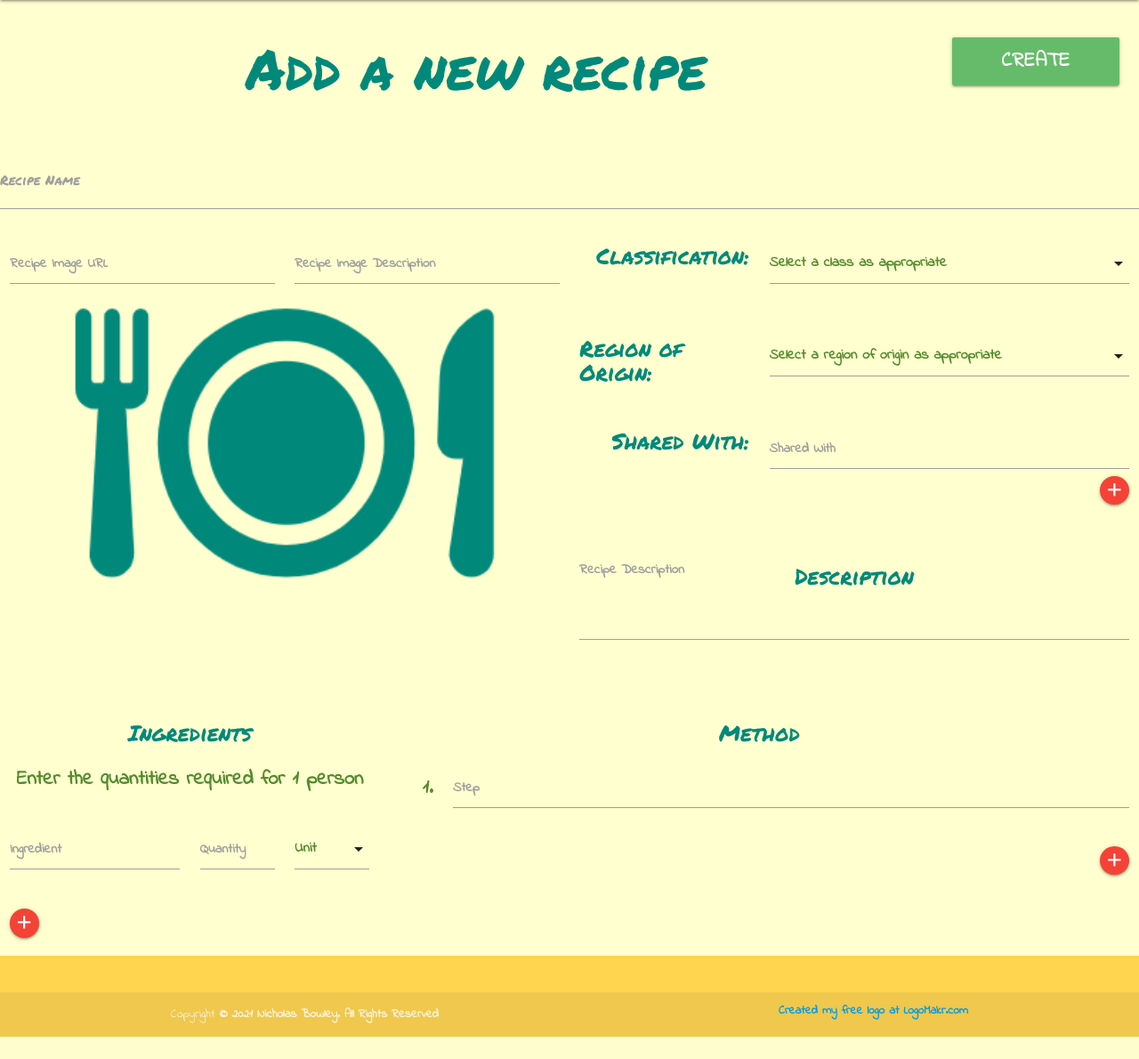
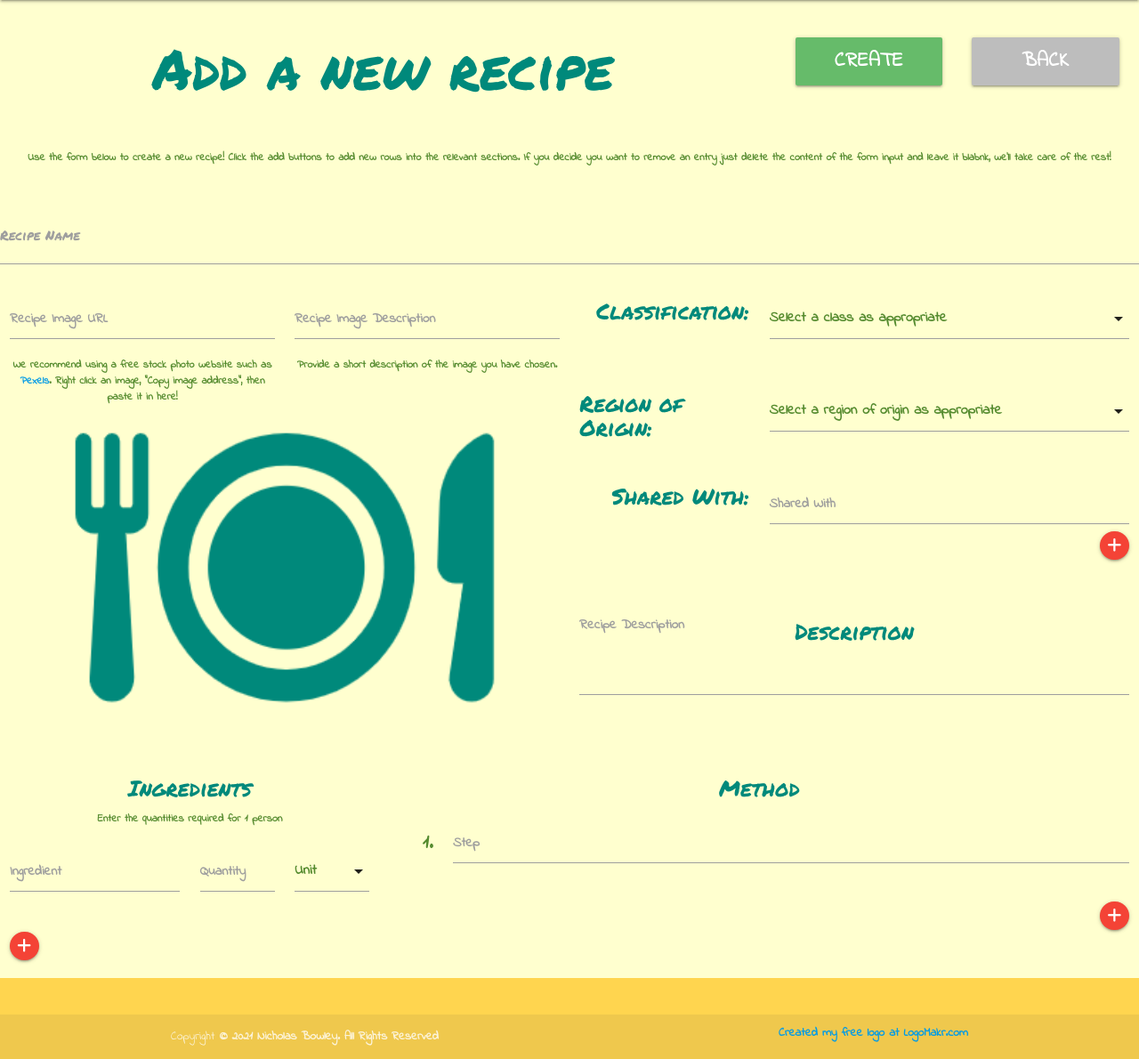
Before and after one commit to Code-Institute-Submissions/KWSNick-meal-planner_MResub, a Flask app: page /recipe_create in a window 1280 px wide. Shown: the part 64-1254 px from the top of the page at 89% size. Before the commit the page ends 1229 px from the top, so only its background shows below. Run offline with Flask 2, Linux system fonts and the light colour scheme; data that the repository does not hold is empty; some libraries are stand-ins or nearby versions.

Commit message:
Added paragraphs to create and edit forms offering tips on how to complete the form. Added back button and modal confirmation to create form to abandon new recipe.

```diff
--- a/app.py
+++ b/app.py
@@ -198,7 +198,7 @@ def recipe_create():
         if form_image_url != "":
             image_url = request.form.get("image_url")
         else:
-            image_url = "static/images/recipe_img_pholder.png"
+            image_url = "../static/images/recipe_img_pholder.png"
 
         # If no image alt text, use placeholder
         form_image_desc = request.form.get("image_description")
@@ -342,7 +342,7 @@ def edit_recipe(recipe_id):
         if form_image_url != "":
             image_url = request.form.get("image_url")
         else:
-            image_url = "static/images/recipe_img_pholder.png"
+            image_url = "../static/images/recipe_img_pholder.png"
 
         # If no image alt text, use placeholder
         form_image_desc = request.form.get("image_description")
--- a/static/css/style.css
+++ b/static/css/style.css
@@ -19,6 +19,9 @@ body, input[type="text"], input[type="number"], textarea, .btn-large {
     font-weight: 700;
     color: #558b2f;
     background-color: #ffffcf;
+}
+.form_tips{
+    font-size: 0.8rem;
 }
 nav, .page-footer {
     background-color: #ffd54f;
--- a/static/js/script.js
+++ b/static/js/script.js
@@ -116,7 +116,9 @@
             $('#image_placeholder').remove();
             if (image == ""){
                  $('#image_preview').remove();
-                 $('#image_url').parent().siblings().after(`<img id="image_placeholder" class="recipe_image" src="../images/recipe_img_pholder.png" alt="recipe image placeholder">`);
+                 $('#image_url').parent().siblings().after(`<img id="image_placeholder" class="recipe_image" src="../static/images/recipe_img_pholder.png" alt="recipe image placeholder">`);
+                 ('#image_url').val("../static/images/recipe_img_pholder.png")
+                 $('#image_description').val("recipe image placeholder")
             }
             else {
                 $('#image_url').parent().siblings().after(`<img id="image_preview" class="recipe_image" src="`+image+`" alt="recipe image preview">`);
--- a/templates/recipe_create.html
+++ b/templates/recipe_create.html
@@ -4,15 +4,20 @@
     <form method="POST" action="{{ url_for('recipe_create') }}">
         <div class="row">
             <div class="col s12">
-                <div class="center col s10">
+                <div class="center col s8">
                     <h1>Add a new recipe</h1>
                 </div>
-                <div class="col s2 right">
-                    <button id="create_btn" class="col s12 waves-effect waves-light btn-large green lighten-1" type="submit">Create</button>
+                <div class="col s4 right">
+                    <button id="create_btn" class="col s5 offset-s1 waves-effect waves-light btn-large green lighten-1" type="submit">Create</button>
+                    <a id="back_btn" href="#confirm_back" class="col s5 right waves-effect waves-light btn-large grey lighten-1 modal-trigger">Back</a>
                 </div>
             </div>
         </div>
-
+        <div class="row">
+            <div class="col s12 center">
+                <p class="form_tips">Use the form below to create a new recipe! Click the add buttons to add new rows into the relevant sections. If you decide you want to remove an entry just delete the content of the form input and leave it blabnk, we'll take care of the rest!</p>
+            </div>
+        </div>
         <!--Recipe Name-->
         <h1 class="input-field center"><input class="center" id="recipe_name" name="recipe_name" type="text" required>
         <label class="center" for="recipe_name">Recipe Name</label></h1>
@@ -23,10 +28,12 @@
                     <div class="input-field col s12 l6 center">
                         <input class="center" id="image_url" name="image_url" type="url">
                         <label for="image_url">Recipe Image URL</label>
+                        <p class="form_tips">We recommend using a free stock photo website such as <a href="https://www.pexels.com/" target="_blank"> Pexels</a>. Right click an image, "Copy image address", then paste it in here!</p>
                     </div>
                     <div class="input-field col s12 l6 center">
                         <input class="center" id="image_description" name="image_description" type="text">
                         <label for="image_description">Recipe Image Description</label>
+                        <p class="form_tips">Provide a short description of the image you have chosen.</p>
                     </div>
                     <img id="image_placeholder" class="recipe_image" src="static/images/recipe_img_pholder.png" alt="recipe image placeholder">
                 </div>
@@ -87,7 +94,7 @@
         <div class="row">
             <div id="ingredients_list" class="col s12 l4">
                 <h5 class="center">Ingredients</h5>
-                <p class="center">Enter the quantities required for 1 person</p>
+                <p class="form_tips center">Enter the quantities required for 1 person</p>
                 <div class="row">
                     <div class="input-field col s6">
                         <input class="center add_ingredient" id="ingredient_name1" name="ingredient_name1" type="text">
@@ -125,4 +132,15 @@
             </div>
         </div>
     </form>
+    <!-- Modal Confirm Back -->
+    <div id="confirm_back" class="modal">
+        <div class="modal-content">
+            <h4>Abandon New Recipe?</h4>
+            <p>Are you sure you want to cancel this new recipe, no changes will be saved?</p>
+            <div class="row">
+                <a id="delete_confirm_btn" class="col s4 offset-s1 waves-effect waves-light btn-large red lighten-1" href="{{ url_for('recipes') }}">Yes</a>
+                <a id="return_to_edit_btn" href="#!" class="col s4 offset-s2 modal-close waves-effect waves-light btn-large grey lighten-1">No</a>
+            </div>
+        </div>
+    </div>
 {% endblock %}
--- a/templates/recipes.html
+++ b/templates/recipes.html
@@ -10,7 +10,7 @@
             <div class="card">
                 <div class="card-image">
                     <img
-                        src="https://www.yeshealth.com/media/Cooking.jpg">
+                        src="../static/images/add_recipe.jpg">
                     <a href="{{ (url_for('recipe_create')) }}" class="btn-floating btn-large halfway-fab waves-effect waves-light red"><i class="fas fa-plus"></i></a>
                 </div>
                 <div class="card-content">
```
Also changed, not shown: templates/recipe_edit.html (+12 -6 lines), README.md (added), static/images/add_recipe.jpg (added).
